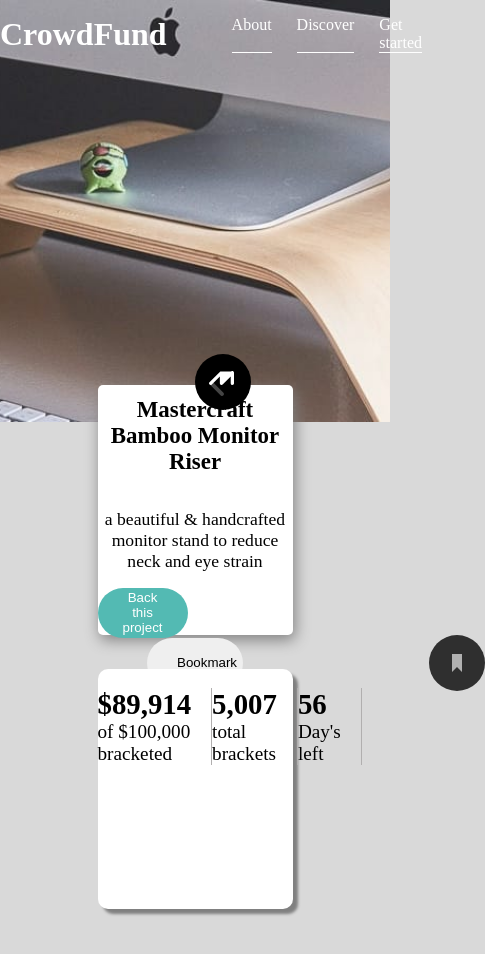
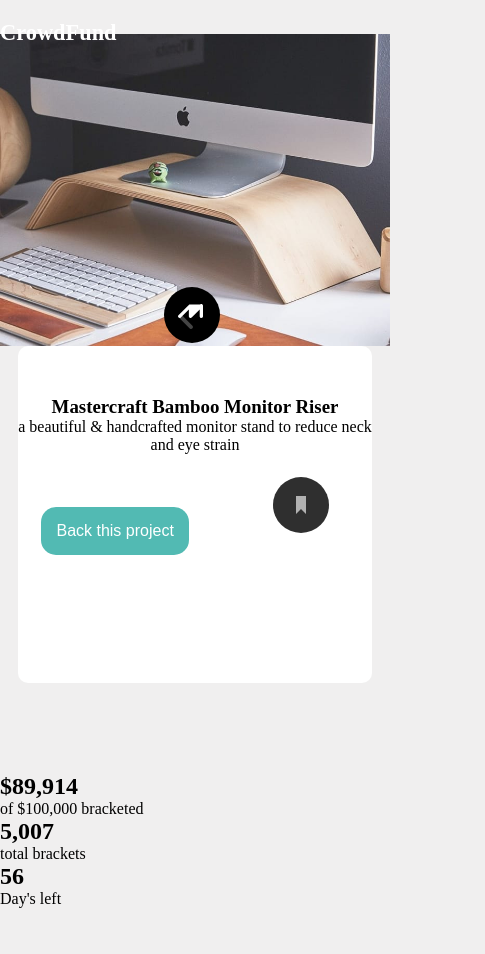
Before and after one commit to GeorgeFlood/landing-page, a plain HTML site: page index.html in a window 390 px wide. Shown: the whole page, 485 px wide, since content can reach past the window. After the commit the page ends 908 px from the top, so only its background shows below. Drawn offline with Linux system fonts and the light colour scheme.

Commit message:
rebuild
building from mobile first.

```diff
--- a/index.html
+++ b/index.html
@@ -39,11 +39,13 @@
     </svg>
 
     <div class="box-1">
+      <div class='text-1'>
       <h3> Mastercraft Bamboo Monitor Riser </h3>
       <p> a beautiful & handcrafted monitor stand to reduce neck and eye strain </p>
       <div class='top-buttons'>
         <button class='button-1'>Back this project</button>
         <button class='button-2'>Bookmark</button>
+      </div>
       </div>
       <svg class='bookmark' width="56" height="56" xmlns="http://www.w3.org/2000/svg">
         <g fill="none" fill-rule="evenodd">
--- a/style.css
+++ b/style.css
@@ -4,122 +4,74 @@
 }
 
 body {
-  background-color: #d9d9d9;
+  background-color: #f0efef;
 }
 
 header {
-  background-image: url('imgs/image-hero-desktop.jpg');
-  background-size: cover;
+  background-image: url('imgs/image-hero-mobile.jpg');
+  background-size: 100%;
   background-position: center;
   background-repeat: no-repeat;
-  height: 50%;
-  margin: 0 0;
+  height: 45%;
+  margin: 0;
 }
 
-ul {
-  display: flex;
+header {
+  color: white;
+  font-size: .7em;
+  padding-top: 5%;
 }
 
-li {
-  list-style: none;
-  margin-left: 25px;
-  border-bottom: solid 1px white;
-}
-
-.head {
-  display: flex;
-  flex-direction: row;
-  list-style: none;
-  justify-content: space-around;
-  color: white;
-  padding-top: 4%;
+header li {
+  display: none;
 }
 
 .box-1 {
-  margin: 0 25%;
+  height: 40%;
   background-color: white;
-  border-radius: 5px;
+  margin: 0 4.5%;
+  border-radius: 10px;
   text-align: center;
-  height: 250px;
-  color: black;
   position: relative;
-  bottom: 11%;
-  font-size: 1.1em;
-  padding-top: 3%;
-  box-shadow: 2px 5px 15px grey;
+  bottom: 90px;
 }
 
-.box-1 h3 {
-  padding-bottom: 1.5em;
-  font-size: 1.3em;
+.box-1 h3{
+font-size: 1.18em;
 }
 
-.box-1 .button-1 {
-  padding-left: 25px;
-  padding-right: 25px;
-  background-color: #53bab3;
+.Mastercraft {
+  z-index: 10;
+  position: relative;
+  left: 42%;
+  bottom: 11%;
+}
+
+.text-1 {
+  display: flex;
+  flex-direction: column;
+  padding-top: 50px;
+}
+
+.button-1 {
+  margin-top: 15%;
+  margin-right: 45%;
+  padding: 15px 15px 15px 15px;
+  background-color: #52bab3;
   color: white;
-  border-radius: 50px;
-  margin-top: 8%;
-  margin-right: 65%;
+  border: none;
+  border-radius: 15px;
+  font-size: 1em;
   cursor: pointer;
-  border: none;
-  height: 50px;
 }
 
 .button-2 {
-  height: 50px;
-  border-radius: 50px;
-  border: none;
-  padding-left: 30px;
-}
-
-.Mastercraft {
-  position: relative;
-  left: 50%;
-  bottom: 8%;
-  z-index: 10;
+  display: none;
 }
 
 .bookmark {
-  z-index: 10;
   position: relative;
-  bottom: 3em;
-  left: 14.9em;
+  bottom: 23%;
+  left :30%;
+  cursor: pointer;
 }
-
-.box-2 {
-  margin: 0 25%;
-  height: 15em;
-  background-color: white;
-  position: relative;
-  bottom: 7%;
-  box-shadow: 5px 5px 3px grey;
-  border-radius: 10px;
-}
-
-.stats {
-  display: flex;
-  flex-direction: row;
-  margin: auto;
-  justify-content: space-around;
-}
-
-.dollars,
-.brackets,
-.days {
-  flex-direction: column;
-  text-align: left;
-  font-size: 1.2em;
-  border-right: 1px solid rgb(177, 175, 175);
-  margin-top: 10%;
-  padding-right: 20px;
-}
-
-/* .box-3 {
-  margin: 0 25%;
-  height: 50em;
-  background-color: white;
-  position: relative;
-  bottom: 7%;
-} */
```
